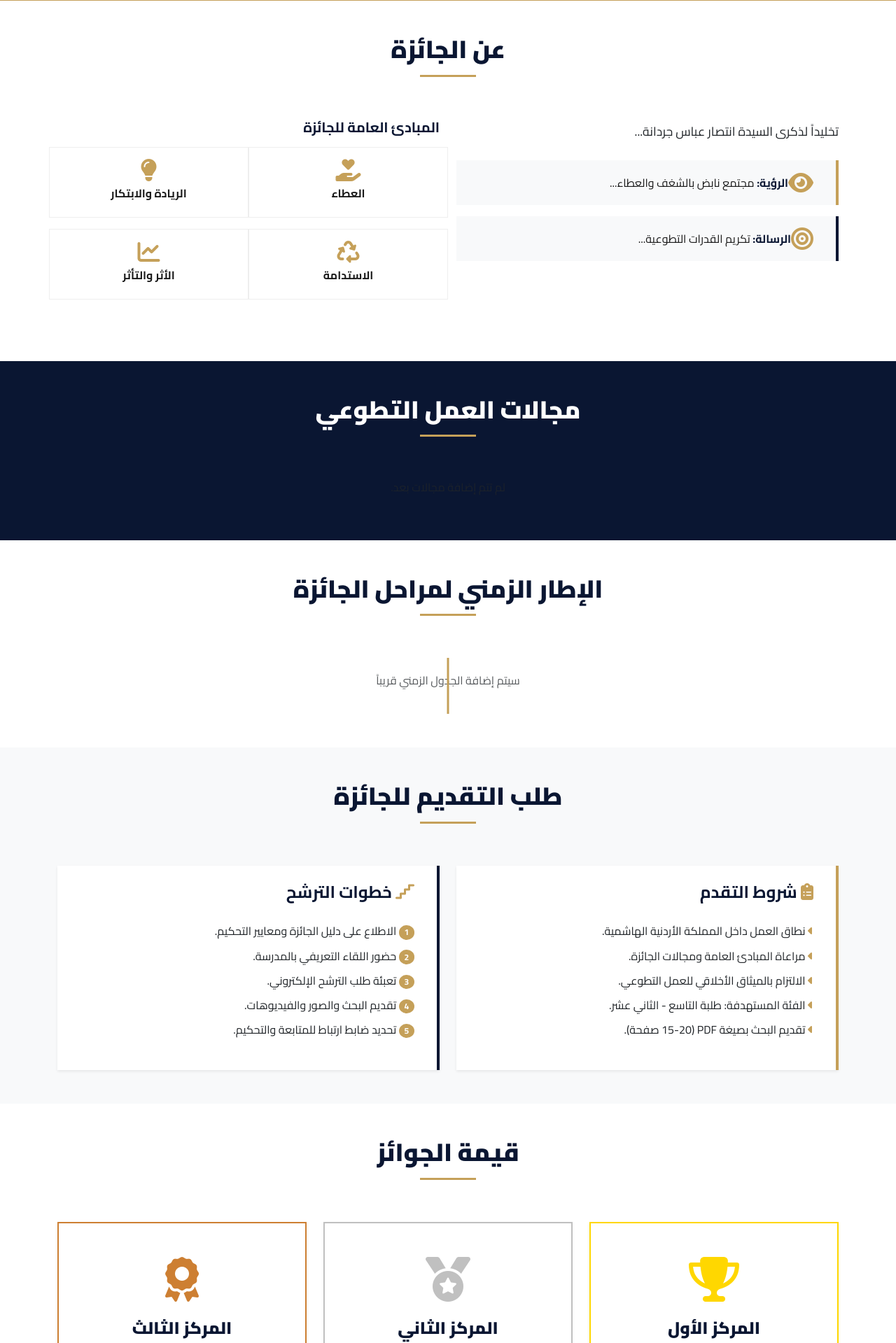
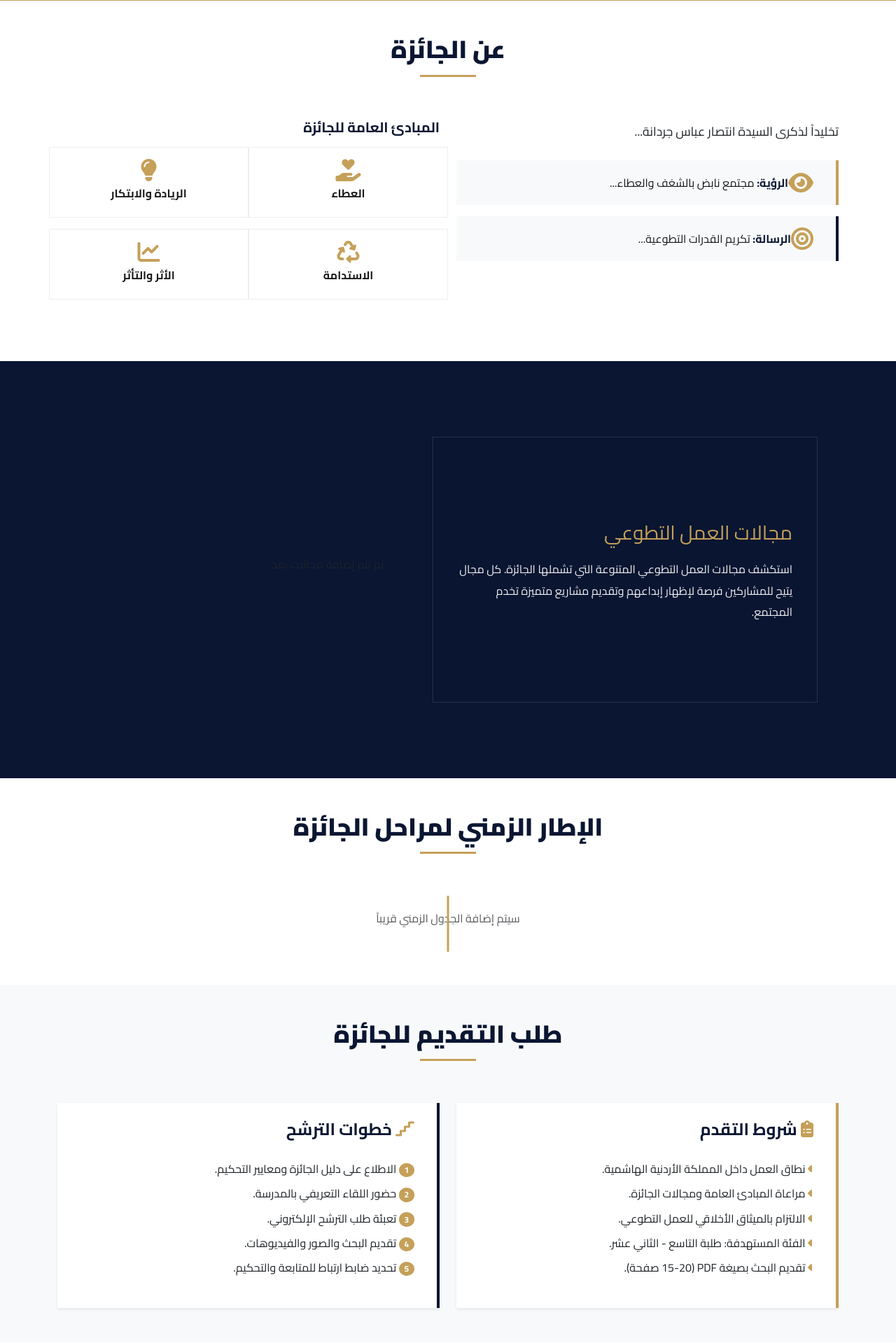
Before and after one commit to BdRjo/IAJ, a Django app: page / in a window 1280 px wide. Shown: the part 1017-2936 px from the top of the page at 70% size. Run offline with Django 5.2, Linux system fonts and the light colour scheme; data comes from the database, SQL or seed files in the repository; data that the repository does not hold is empty.

Commit message:
fix: base card new cards

```diff
--- a/award/templates/award/base.html
+++ b/award/templates/award/base.html
@@ -186,18 +186,57 @@
             .hero-card-split .hero-card-text { padding: 20px 25px; }
         }
 
+        /* ===== قسم المجالات — بطاقة شفافة + Flip Cards ===== */
+        .fields-section-wrapper {
+            position: relative;
+            width: 100%;
+            display: flex;
+            align-items: stretch;
+            justify-content: center;
+            gap: 40px;
+            padding: 60px 30px;
+        }
+        .fields-card {
+            position: relative; z-index: 2;
+            width: 550px; min-height: 380px;
+            padding: 30px 35px;
+            backdrop-filter: blur(16px); -webkit-backdrop-filter: blur(16px);
+            border: 1px solid rgba(255,255,255,0.12);
+            display: flex; flex-direction: column; justify-content: center;
+            color: #fff;
+            transition: transform 0.4s ease, box-shadow 0.4s ease;
+        }
+        .fields-card:hover { transform: translateY(-5px); box-shadow: 0 25px 60px rgba(0, 0, 0, 0.5); }
+        .fields-card h3 { margin-bottom: 15px; line-height: 1.6; color: #fff; }
+        .fields-card p { margin: 0; line-height: 1.9; opacity: 0.93; color: #fff; }
+        .fields-cards-grid {
+            display: grid;
+            grid-template-columns: repeat(2, 1fr);
+            gap: 20px;
+            flex: 1;
+            max-width: 600px;
+            align-self: center;
+        }
         /* ===== Flip Cards للمجالات ===== */
-        .flip-card { perspective: 1000px; height: 280px; cursor: pointer; }
+        .flip-card { perspective: 1000px; height: 220px; cursor: pointer; }
         .flip-card-inner { position: relative; width: 100%; height: 100%; transition: transform 0.7s cubic-bezier(0.4, 0, 0.2, 1); transform-style: preserve-3d; }
         .flip-card:hover .flip-card-inner { transform: rotateY(180deg); }
-        .flip-card-front, .flip-card-back { position: absolute; width: 100%; height: 100%; backface-visibility: hidden; border-radius: 0; display: flex; flex-direction: column; align-items: center; justify-content: center; padding: 25px; text-align: center; }
-        .flip-card-front { background-color: var(--primary); border: 2px solid var(--gold); }
-        .flip-card-front i { font-size: 2.8rem; color: var(--gold); margin-bottom: 15px; }
-        .flip-card-front h4 { color: var(--gold); font-weight: 800; font-size: 1.2rem; margin-bottom: 5px; }
-        .flip-card-front small { color: rgba(255,255,255,0.6); font-size: 0.85rem; }
-        .flip-card-back { background: linear-gradient(135deg, var(--secondary), var(--primary)); border: 2px solid var(--gold); transform: rotateY(180deg); overflow-y: auto; }
-        .flip-card-back h5 { color: var(--gold); font-weight: 700; margin-bottom: 12px; font-size: 1rem; }
-        .flip-card-back p { color: rgba(255,255,255,0.85); font-size: 0.9rem; line-height: 1.7; margin: 0; }
+        .flip-card-front, .flip-card-back { position: absolute; width: 100%; height: 100%; backface-visibility: hidden; border-radius: 0; display: flex; flex-direction: column; align-items: center; justify-content: center; padding: 20px; text-align: center; }
+        .flip-card-front { background-color: rgba(10, 22, 50, 0.85); backdrop-filter: blur(8px); -webkit-backdrop-filter: blur(8px); border: 1px solid var(--gold); }
+        .flip-card-front i { font-size: 2.2rem; color: var(--gold); margin-bottom: 10px; }
+        .flip-card-front h4 { color: var(--gold); font-weight: 800; font-size: 1rem; margin-bottom: 5px; }
+        .flip-card-front small { color: rgba(255,255,255,0.6); font-size: 0.8rem; }
+        .flip-card-back { background: rgba(18, 36, 80, 0.9); backdrop-filter: blur(8px); -webkit-backdrop-filter: blur(8px); border: 1px solid var(--gold); transform: rotateY(180deg); overflow-y: auto; }
+        .flip-card-back h5 { color: var(--gold); font-weight: 700; margin-bottom: 10px; font-size: 0.95rem; }
+        .flip-card-back p { color: rgba(255,255,255,0.85); font-size: 0.85rem; line-height: 1.6; margin: 0; }
+        @media (max-width: 991px) {
+            .fields-section-wrapper { flex-direction: column; align-items: center; }
+            .fields-card { width: 90vw; max-width: 550px; }
+            .fields-cards-grid { max-width: 90vw; }
+        }
+        @media (max-width: 576px) {
+            .fields-cards-grid { grid-template-columns: 1fr; }
+        }
     </style>
     {% if theme and theme.custom_css %}
     <style>{{ theme.custom_css|safe }}</style>
--- a/award/templates/award/home.html
+++ b/award/templates/award/home.html
@@ -97,6 +97,15 @@
             {% endfor %}
         </div>
         <div class="swiper-pagination"></div>
+        <div class="swiper-button-next"></div>
+        <div class="swiper-button-prev"></div>
+    </div>
+
+    <!-- عنوان الجائزة + زر التقديم (أسفل الـ hero) -->
+    <div class="hero-title-overlay" data-aos="fade-up">
+        <h1 class="display-4 fw-bold mb-2">{{ content.hero_title }}</h1>
+        <h5 class="mb-3" style="letter-spacing: 1px;">{{ content.hero_subtitle }}</h5>
+        <a href="{% url 'submit_project' %}" class="btn btn-gold btn-lg px-5">{{ content.btn_hero }}</a>
     </div>
 </section>
 
@@ -122,6 +131,11 @@
         </div>
     </div>
     <div style="position: absolute; top: 0; left: 0; width: 100%; height: 100%; background: linear-gradient(rgba(10, 22, 50, 0.2), rgba(10, 22, 50, 0.3)); z-index: -1;"></div>
+    <div class="container" data-aos="fade-up" style="z-index: 1;">
+        <h1 class="display-3 fw-bold mb-3">{{ content.hero_title }}</h1>
+        <h4 class="mb-3" style="color: #e0e0e0; letter-spacing: 2px;">{{ content.hero_subtitle }}</h4>
+        <a href="{% url 'submit_project' %}" class="btn btn-gold btn-lg px-5 mt-2">{{ content.btn_hero }}</a>
+    </div>
 </section>
 {% endif %}
 <!-- ========== نهاية Hero ========== -->
@@ -192,10 +206,16 @@
 <section id="fields" class="py-5" style="background-color: var(--primary);">
     <div class="container">
 {% endif %}
-        <div class="section-header section-header-white" data-aos="fade-down"><h2>{{ content.title_fields }}</h2><div class="gold-line"></div></div>
-        <div class="row g-4">
+        <div class="fields-section-wrapper">
+            <!-- البطاقة الشفافة — يسار -->
+            <div class="fields-card" style="background-color: rgba(10, 22, 50, 0.75);">
+                {% if content.title_fields %}<h3 style="color: var(--gold);">{{ content.title_fields }}</h3>{% endif %}
+                <p>استكشف مجالات العمل التطوعي المتنوعة التي تشملها الجائزة. كل مجال يتيح للمشاركين فرصة لإظهار إبداعهم وتقديم مشاريع متميزة تخدم المجتمع.</p>
+            </div>
+            <!-- Flip Cards — يمين -->
+            <div class="fields-cards-grid">
                 {% for field in fields %}
-            <div class="col-lg-4 col-md-6" data-aos="fade-up" data-aos-delay="{{ forloop.counter0 }}00">
+                <div data-aos="fade-up" data-aos-delay="{{ forloop.counter0 }}00">
                     <div class="flip-card">
                         <div class="flip-card-inner">
                             <div class="flip-card-front">
@@ -215,6 +235,7 @@
                     </div>
                 </div>
                 {% empty %}<p class="text-center text-muted">لم تتم إضافة مجالات بعد.</p>{% endfor %}
+            </div>
         </div>
     </div>
 </section>
@@ -459,7 +480,10 @@
                     el: '.hero-slideshow .swiper-pagination',
                     clickable: true,
                 },
-
+                navigation: {
+                    nextEl: '.hero-slideshow .swiper-button-next',
+                    prevEl: '.hero-slideshow .swiper-button-prev',
+                },
             });
         }
     } catch(e) { console.error("Hero Slideshow Error:", e); }
```
Lines whose indentation alone changed are shown as unchanged.
